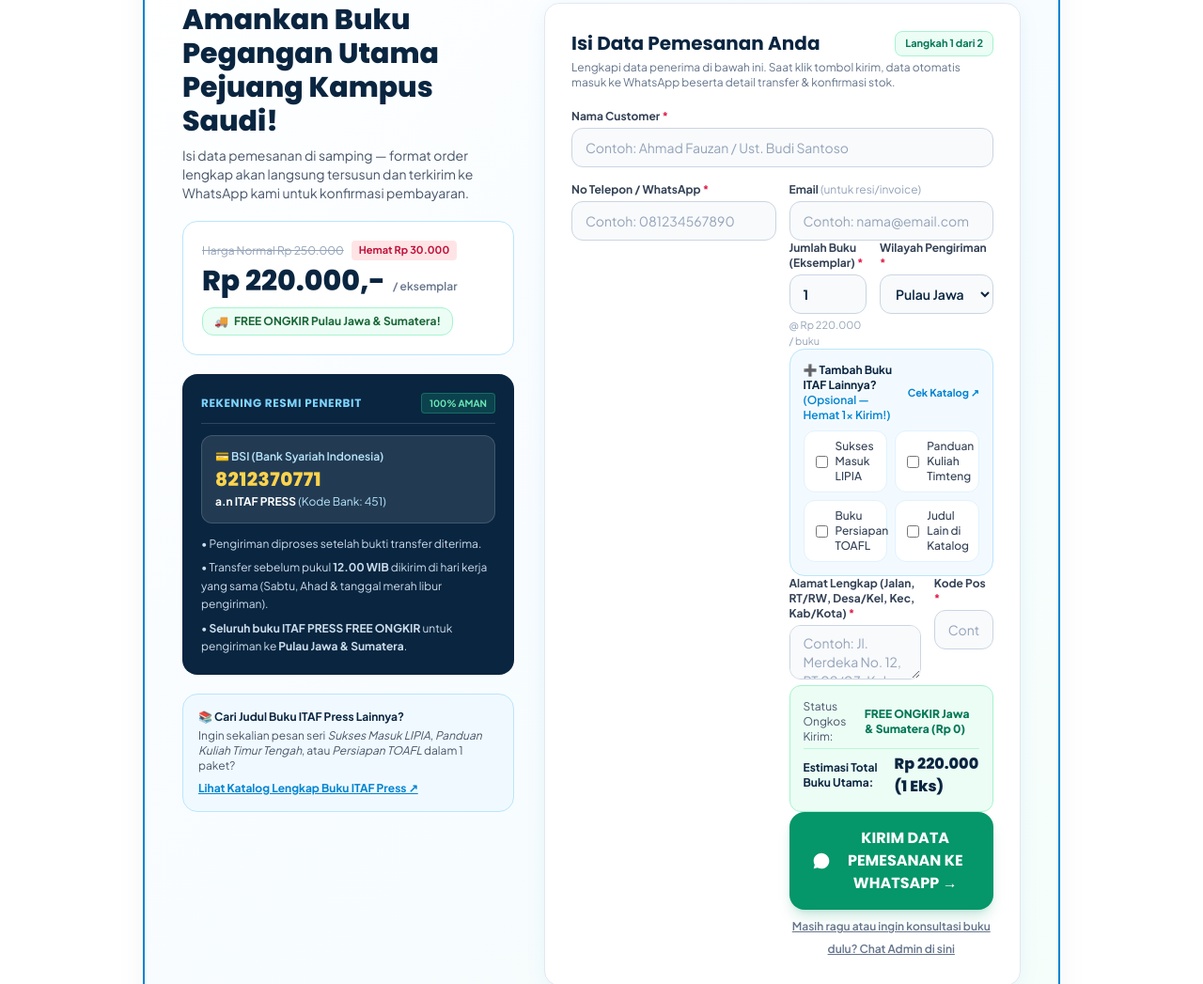
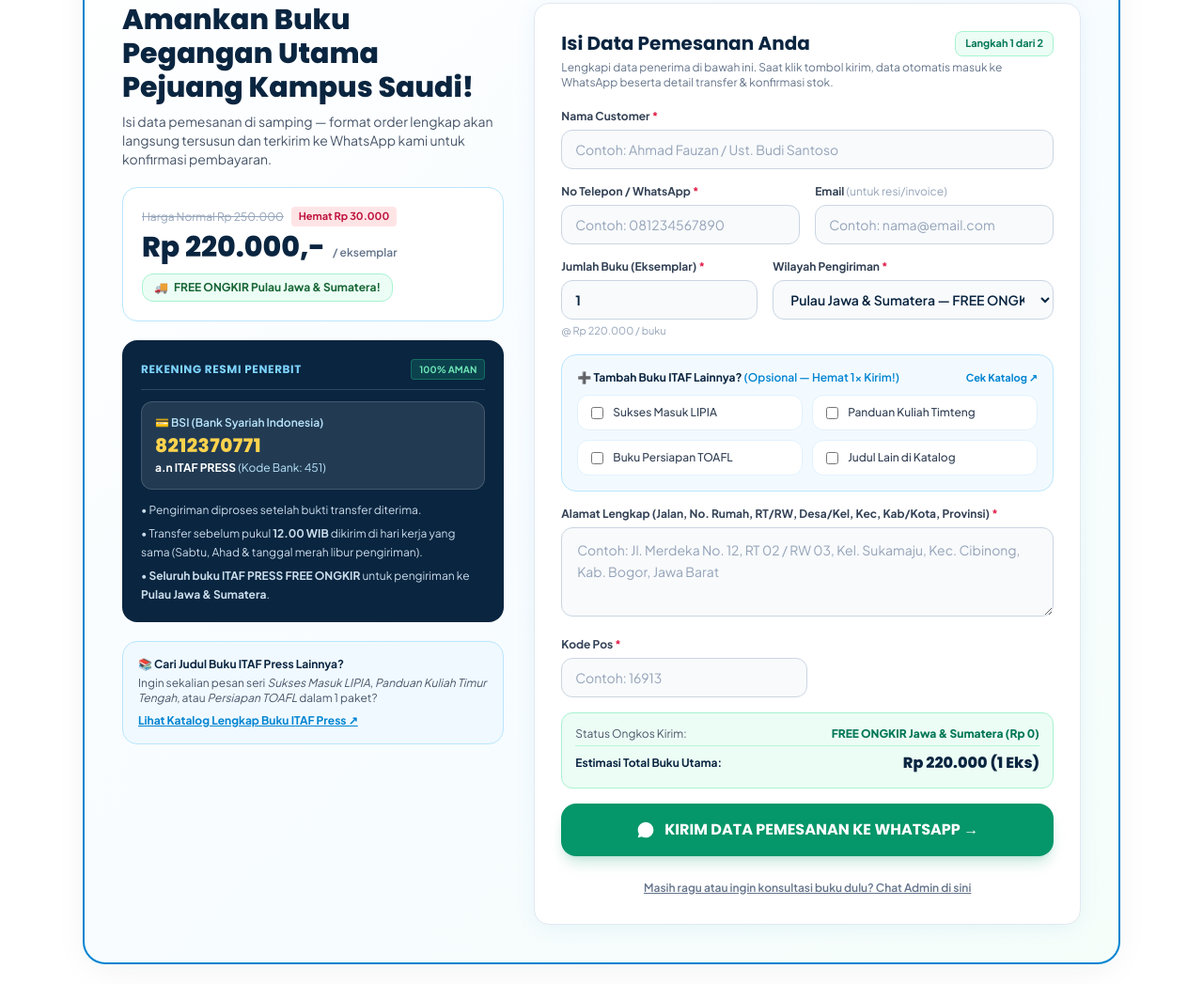
Before and after one commit to ghifarapoetra/lp-itaf, a plain HTML site: page index.html in a window 1280 px wide. Shown: the part 6016-7063 px from the top of the page at 94% size. Drawn offline with nearby package versions, Linux system fonts and the light colour scheme.

Commit message:
Update index.html

```diff
--- a/index.html
+++ b/index.html
@@ -845,7 +845,7 @@
   <!-- SECTION 7: FORM PEMESANAN RESMI + BSI PAYMENT & UPSELL TO WHATSAPP    -->
   <!-- ===================================================================== -->
   <section id="offer-box" class="py-14 sm:py-20 bg-white">
-    <div class="max-w-5xl mx-auto px-4 sm:px-6">
+    <div class="max-w-6xl mx-auto px-4 sm:px-6">
       <div class="bg-gradient-to-br from-white via-sky-50/50 to-emerald-50/50 rounded-3xl border-2 border-itaf-blue shadow-soft overflow-hidden">
         <!-- Offer Header Strip -->
         <div class="bg-gradient-to-r from-itaf-navy via-itaf-blueDark to-itaf-blue text-white px-6 py-4 flex flex-wrap items-center justify-between gap-2">
@@ -858,7 +858,7 @@
           </span>
         </div>
 
-        <div class="p-6 sm:p-10 grid grid-cols-1 lg:grid-cols-12 gap-8 items-start">
+        <div class="p-5 sm:p-8 lg:p-10 grid grid-cols-1 lg:grid-cols-12 gap-7 lg:gap-8 items-start">
           <!-- Left Column: Offer, Free Ongkir Info & Rekening Resmi ITAF PRESS -->
           <div class="lg:col-span-5 space-y-5">
             <div>
@@ -938,7 +938,7 @@
             <form id="orderForm" onsubmit="submitOrderToWhatsApp(event)" class="space-y-4">
               <!-- Nama Customer -->
               <div>
-                <label for="custName" class="block text-xs font-bold text-slate-700 mb-1">
+                <label for="custName" class="block text-xs font-bold text-slate-700 mb-1.5">
                   Nama Customer <span class="text-rose-600">*</span>
                 </label>
                 <input
@@ -951,9 +951,9 @@
               </div>
 
               <!-- No Telepon & Email -->
-              <div class="grid grid-cols-1 sm:grid-cols-2 gap-3.5">
+              <div class="grid grid-cols-1 sm:grid-cols-2 gap-4">
                 <div>
-                  <label for="custPhone" class="block text-xs font-bold text-slate-700 mb-1">
+                  <label for="custPhone" class="block text-xs font-bold text-slate-700 mb-1.5">
                     No Telepon / WhatsApp <span class="text-rose-600">*</span>
                   </label>
                   <input
@@ -965,7 +965,7 @@
                   />
                 </div>
                 <div>
-                  <label for="custEmail" class="block text-xs font-bold text-slate-700 mb-1">
+                  <label for="custEmail" class="block text-xs font-bold text-slate-700 mb-1.5">
                     Email <span class="text-slate-400 font-normal">(untuk resi/invoice)</span>
                   </label>
                   <input
@@ -974,10 +974,13 @@
                     placeholder="Contoh: nama@email.com"
                     class="w-full rounded-xl border border-slate-300 bg-slate-50 px-3.5 py-2.5 text-sm text-itaf-navy placeholder:text-slate-400 focus:outline-none focus:border-itaf-blue focus:bg-white transition"
                   />
+                </div>
+              </div>
+
               <!-- Jumlah Buku Utama (Input Angka Khusus) + Wilayah Free Ongkir -->
-              <div class="grid grid-cols-1 sm:grid-cols-12 gap-3.5">
+              <div class="grid grid-cols-1 sm:grid-cols-12 gap-4">
                 <div class="sm:col-span-5">
-                  <label for="qtyInput" class="block text-xs font-bold text-slate-700 mb-1">
+                  <label for="qtyInput" class="block text-xs font-bold text-slate-700 mb-1.5">
                     Jumlah Buku (Eksemplar) <span class="text-rose-600">*</span>
                   </label>
                   <input
@@ -996,13 +999,13 @@
                 </div>
 
                 <div class="sm:col-span-7">
-                  <label for="wilayahSelect" class="block text-xs font-bold text-slate-700 mb-1">
+                  <label for="wilayahSelect" class="block text-xs font-bold text-slate-700 mb-1.5">
                     Wilayah Pengiriman <span class="text-rose-600">*</span>
                   </label>
                   <select
                     id="wilayahSelect"
                     onchange="updateOrderSummary()"
-                    class="w-full rounded-xl border border-slate-300 bg-slate-50 px-3 py-2.5 text-sm font-semibold text-itaf-navy focus:outline-none focus:border-itaf-blue focus:bg-white transition"
+                    class="w-full rounded-xl border border-slate-300 bg-slate-50 px-3.5 py-2.5 text-sm font-semibold text-itaf-navy focus:outline-none focus:border-itaf-blue focus:bg-white transition"
                   >
                     <option value="free_jawa_sumatera">Pulau Jawa &amp; Sumatera — FREE ONGKIR</option>
                     <option value="luar_jawa_sumatera">Luar Jawa &amp; Sumatera — Cek Ongkir di WA</option>
@@ -1011,8 +1014,8 @@
               </div>
 
               <!-- Optional Cross-Sell / Upsell Box (Buku ITAF Press Lainnya - Digabung 1 Ongkir) -->
-              <div class="rounded-2xl bg-sky-50/80 border border-sky-200 p-3.5">
-                <div class="flex items-center justify-between gap-2 mb-2">
+              <div class="rounded-2xl bg-sky-50/80 border border-sky-200 p-4">
+                <div class="flex flex-wrap items-center justify-between gap-2 mb-2.5">
                   <span class="text-xs font-bold text-itaf-navy">
                     ➕ Tambah Buku ITAF Lainnya? <span class="text-itaf-blue font-semibold">(Opsional — Hemat 1x Kirim!)</span>
                   </span>
@@ -1020,42 +1023,43 @@
                     Cek Katalog ↗
                   </a>
                 </div>
-                <div class="grid grid-cols-1 sm:grid-cols-2 gap-2 text-xs">
-                  <label class="flex items-center gap-2 bg-white px-3 py-2 rounded-xl border border-sky-100 cursor-pointer hover:border-itaf-blue transition">
-                    <input type="checkbox" class="upsell-book rounded text-itaf-blue" value="Buku Sukses Masuk LIPIA" onchange="updateOrderSummary()" />
+                <div class="grid grid-cols-1 sm:grid-cols-2 gap-2.5 text-xs">
+                  <label class="flex items-center gap-2.5 bg-white px-3.5 py-2.5 rounded-xl border border-sky-100 cursor-pointer hover:border-itaf-blue transition">
+                    <input type="checkbox" class="upsell-book rounded text-itaf-blue shrink-0" value="Buku Sukses Masuk LIPIA" onchange="updateOrderSummary()" />
                     <span class="font-medium text-slate-700">Sukses Masuk LIPIA</span>
                   </label>
-                  <label class="flex items-center gap-2 bg-white px-3 py-2 rounded-xl border border-sky-100 cursor-pointer hover:border-itaf-blue transition">
-                    <input type="checkbox" class="upsell-book rounded text-itaf-blue" value="Panduan Kuliah Timur Tengah" onchange="updateOrderSummary()" />
+                  <label class="flex items-center gap-2.5 bg-white px-3.5 py-2.5 rounded-xl border border-sky-100 cursor-pointer hover:border-itaf-blue transition">
+                    <input type="checkbox" class="upsell-book rounded text-itaf-blue shrink-0" value="Panduan Kuliah Timur Tengah" onchange="updateOrderSummary()" />
                     <span class="font-medium text-slate-700">Panduan Kuliah Timteng</span>
                   </label>
-                  <label class="flex items-center gap-2 bg-white px-3 py-2 rounded-xl border border-sky-100 cursor-pointer hover:border-itaf-blue transition">
-                    <input type="checkbox" class="upsell-book rounded text-itaf-blue" value="Buku Persiapan TOAFL" onchange="updateOrderSummary()" />
+                  <label class="flex items-center gap-2.5 bg-white px-3.5 py-2.5 rounded-xl border border-sky-100 cursor-pointer hover:border-itaf-blue transition">
+                    <input type="checkbox" class="upsell-book rounded text-itaf-blue shrink-0" value="Buku Persiapan TOAFL" onchange="updateOrderSummary()" />
                     <span class="font-medium text-slate-700">Buku Persiapan TOAFL</span>
                   </label>
-                  <label class="flex items-center gap-2 bg-white px-3 py-2 rounded-xl border border-sky-100 cursor-pointer hover:border-itaf-blue transition">
-                    <input type="checkbox" class="upsell-book rounded text-itaf-blue" value="Judul Lain dari Katalog ITAF" onchange="updateOrderSummary()" />
+                  <label class="flex items-center gap-2.5 bg-white px-3.5 py-2.5 rounded-xl border border-sky-100 cursor-pointer hover:border-itaf-blue transition">
+                    <input type="checkbox" class="upsell-book rounded text-itaf-blue shrink-0" value="Judul Lain dari Katalog ITAF" onchange="updateOrderSummary()" />
                     <span class="font-medium text-slate-700">Judul Lain di Katalog</span>
                   </label>
                 </div>
               </div>
 
-              <!-- Alamat Lengkap & Kode Pos -->
-              <div class="grid grid-cols-1 sm:grid-cols-12 gap-3.5">
-                <div class="sm:col-span-8">
-                  <label for="custAddress" class="block text-xs font-bold text-slate-700 mb-1">
-                    Alamat Lengkap (Jalan, RT/RW, Desa/Kel, Kec, Kab/Kota) <span class="text-rose-600">*</span>
+              <!-- Alamat Lengkap (Dibuat Full-Width & Lega 3 Baris) -->
+              <div>
+                <label for="custAddress" class="block text-xs font-bold text-slate-700 mb-1.5">
+                  Alamat Lengkap (Jalan, No. Rumah, RT/RW, Desa/Kel, Kec, Kab/Kota, Provinsi) <span class="text-rose-600">*</span>
                 </label>
                 <textarea
                   id="custAddress"
                   required
-                    rows="2"
-                    placeholder="Contoh: Jl. Merdeka No. 12, RT 02/03, Kel. Sukamaju, Kec. Cibinong, Kab. Bogor, Jawa Barat"
-                    class="w-full rounded-xl border border-slate-300 bg-slate-50 px-3.5 py-2 text-sm text-itaf-navy placeholder:text-slate-400 focus:outline-none focus:border-itaf-blue focus:bg-white transition"
+                  rows="3"
+                  placeholder="Contoh: Jl. Merdeka No. 12, RT 02 / RW 03, Kel. Sukamaju, Kec. Cibinong, Kab. Bogor, Jawa Barat"
+                  class="w-full rounded-xl border border-slate-300 bg-slate-50 px-4 py-3 text-sm text-itaf-navy leading-relaxed placeholder:text-slate-400 focus:outline-none focus:border-itaf-blue focus:bg-white transition"
                 ></textarea>
               </div>
-                <div class="sm:col-span-4">
-                  <label for="custPostal" class="block text-xs font-bold text-slate-700 mb-1">
+
+              <!-- Kode Pos -->
+              <div class="sm:w-1/2">
+                <label for="custPostal" class="block text-xs font-bold text-slate-700 mb-1.5">
                   Kode Pos <span class="text-rose-600">*</span>
                 </label>
                 <input
@@ -1068,15 +1072,14 @@
                   class="w-full rounded-xl border border-slate-300 bg-slate-50 px-3.5 py-2.5 text-sm text-itaf-navy placeholder:text-slate-400 focus:outline-none focus:border-itaf-blue focus:bg-white transition"
                 />
               </div>
-              </div>
 
               <!-- Live Order & Shipping Summary Box -->
-              <div id="shippingStatusBox" class="rounded-xl bg-emerald-50 border border-emerald-200 p-3.5 text-xs space-y-1">
-                <div class="flex justify-between items-center">
+              <div id="shippingStatusBox" class="rounded-xl bg-emerald-50 border border-emerald-200 p-4 text-xs space-y-1.5">
+                <div class="flex flex-wrap justify-between items-center gap-2">
                   <span class="text-slate-600">Status Ongkos Kirim:</span>
                   <span id="shippingBadgeText" class="font-extrabold text-emerald-700">FREE ONGKIR Jawa &amp; Sumatera (Rp 0)</span>
                 </div>
-                <div class="flex justify-between items-center pt-1 border-t border-emerald-200/70">
+                <div class="flex flex-wrap justify-between items-center gap-2 pt-1.5 border-t border-emerald-200/70">
                   <span class="font-bold text-itaf-navy">Estimasi Total Buku Utama:</span>
                   <span id="totalPriceText" class="font-heading font-extrabold text-base text-itaf-navy">Rp 220.000</span>
                 </div>
```
Lines whose indentation alone changed are shown as unchanged.
